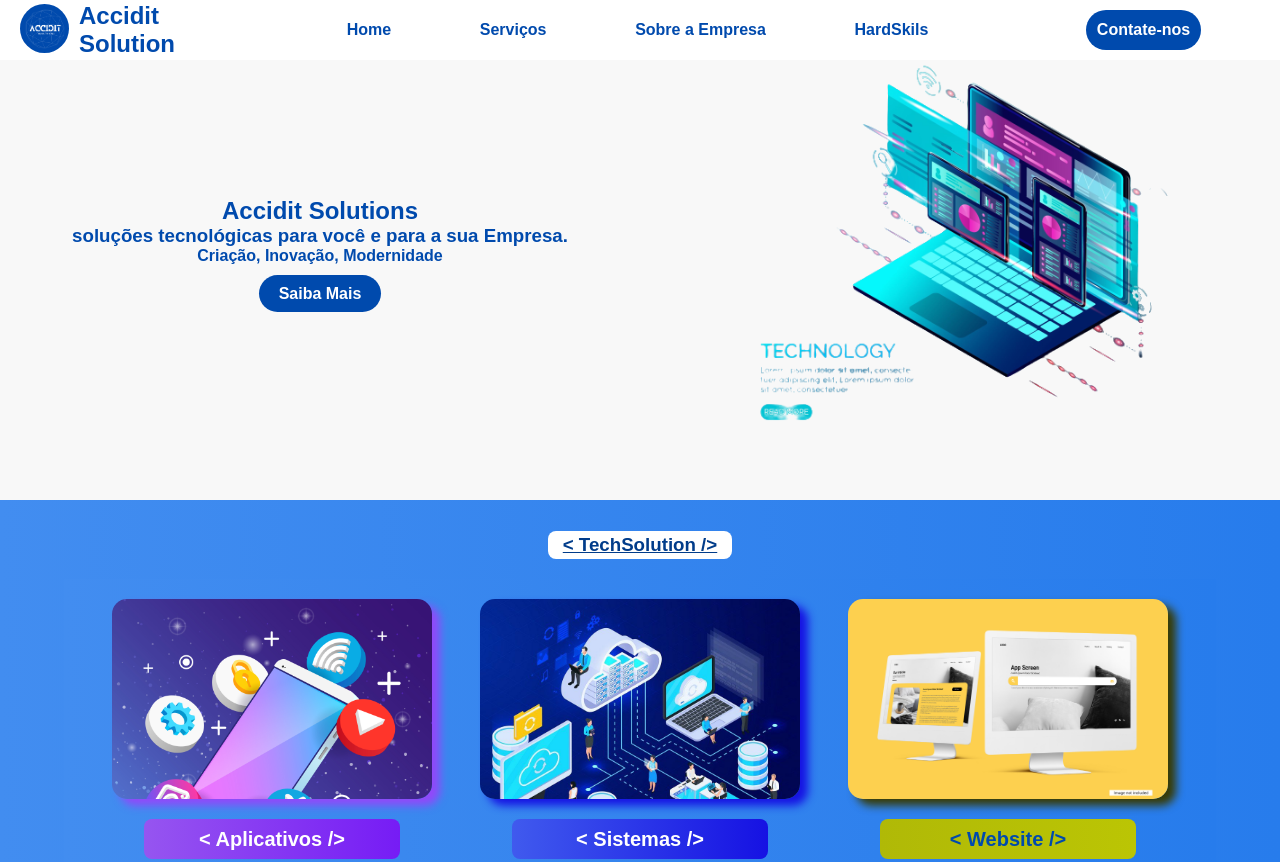
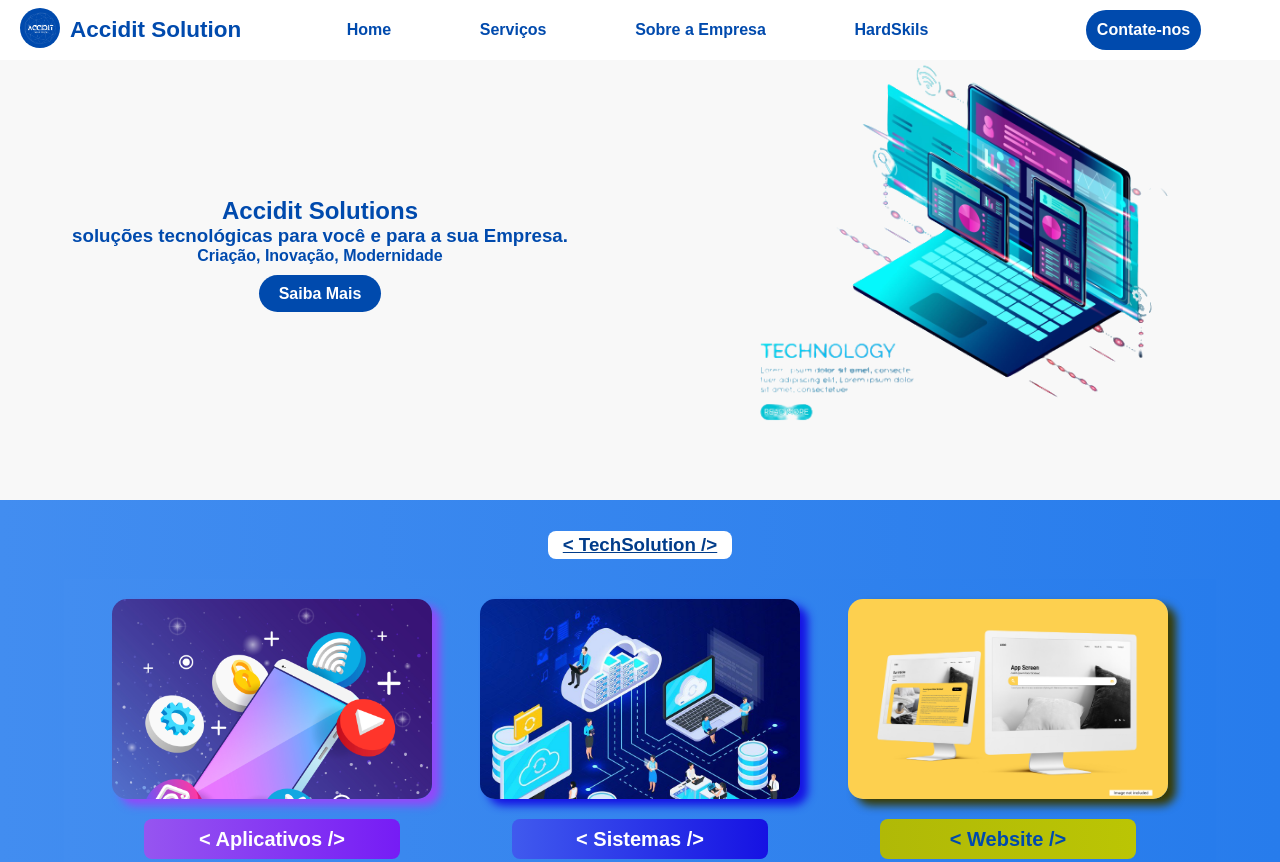
Before and after one commit to acciditsolutions/Accidit-sollutions-website, a plain HTML site: page index.html in a window 1280 px wide. Shown: the top 862 px of the page. Drawn offline with Linux system fonts and the light colour scheme.

Commit message:
adicionando modificações

```diff
--- a/sttyle.css
+++ b/sttyle.css
@@ -28,7 +28,7 @@ header {
     margin-left: 5px;
 }
 .imagem-logo{
-    width: 50px;
+    width: 40px;
     margin-left: 15px;
 }
 .imagem-logo img {
@@ -44,6 +44,7 @@ header {
 .titulo-logo a {
     text-decoration: none;
     color: #004aad;
+    font-size: 15px;
 }
 .menu {
     width: 60vw;
```
